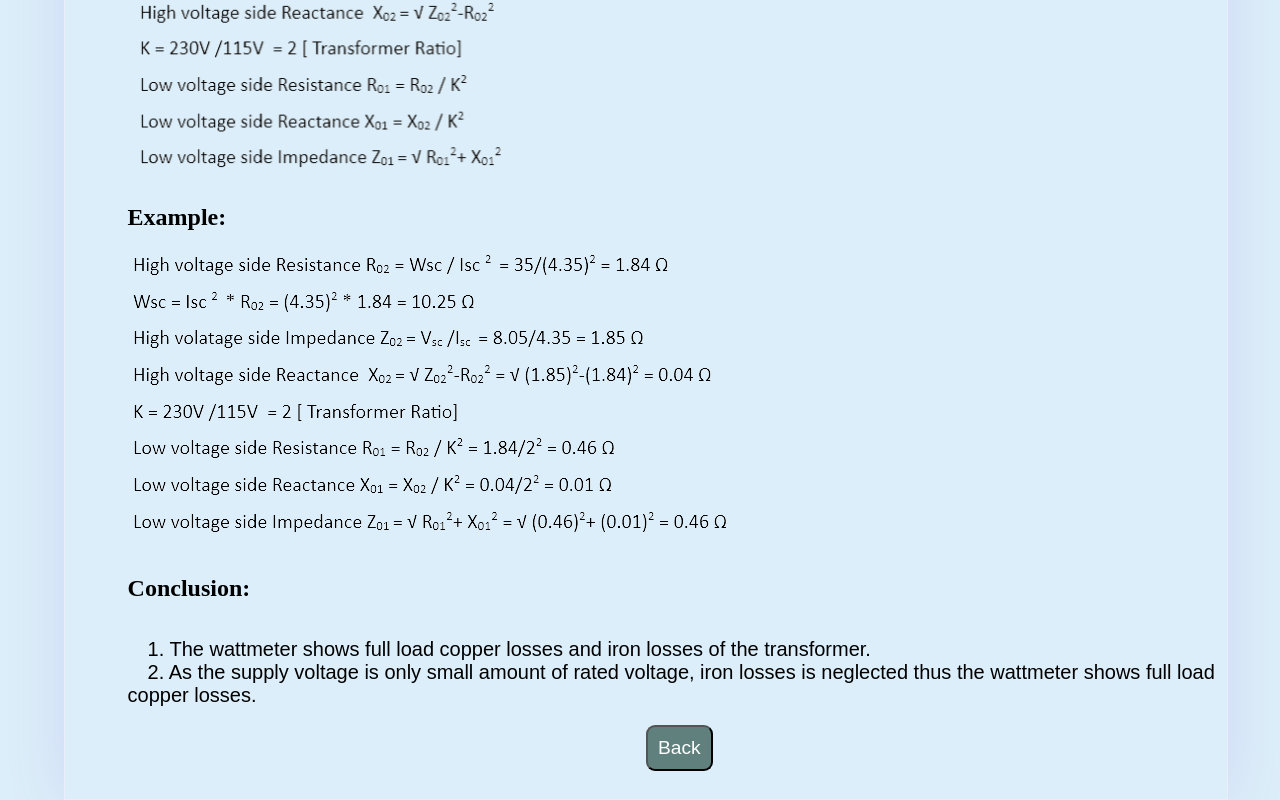
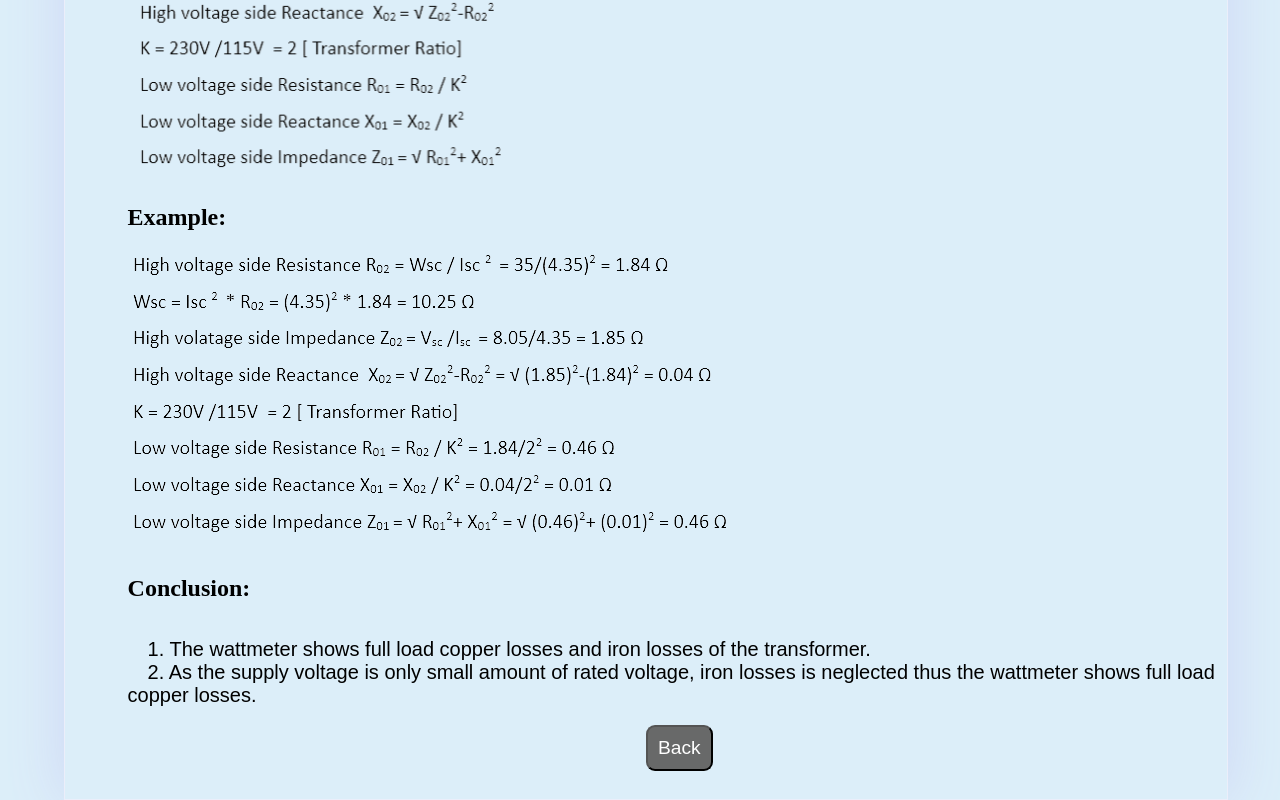
Before and after one commit to LalithMandadapu/RL, a website: page application/about.html in a window 1280 px wide. Shown: the part 2390-3190 px from the top of the page. Drawn offline with Linux system fonts and the light colour scheme.

Commit message:
Update about.css

```diff
--- a/application/about.css
+++ b/application/about.css
@@ -24,7 +24,7 @@
         padding: 10px;
         margin-left: 50%;
         margin-bottom: 2%;
-        background: #5f807c;
+        background: #686969;
         color: white;
         cursor: pointer;
         transition: 0.3s;
@@ -33,7 +33,7 @@
     }
 
     #back:hover {
-        background: #03354a;
+        background: #9fa1a1;
         transition: 0.3s;
     }
     h1{
```
